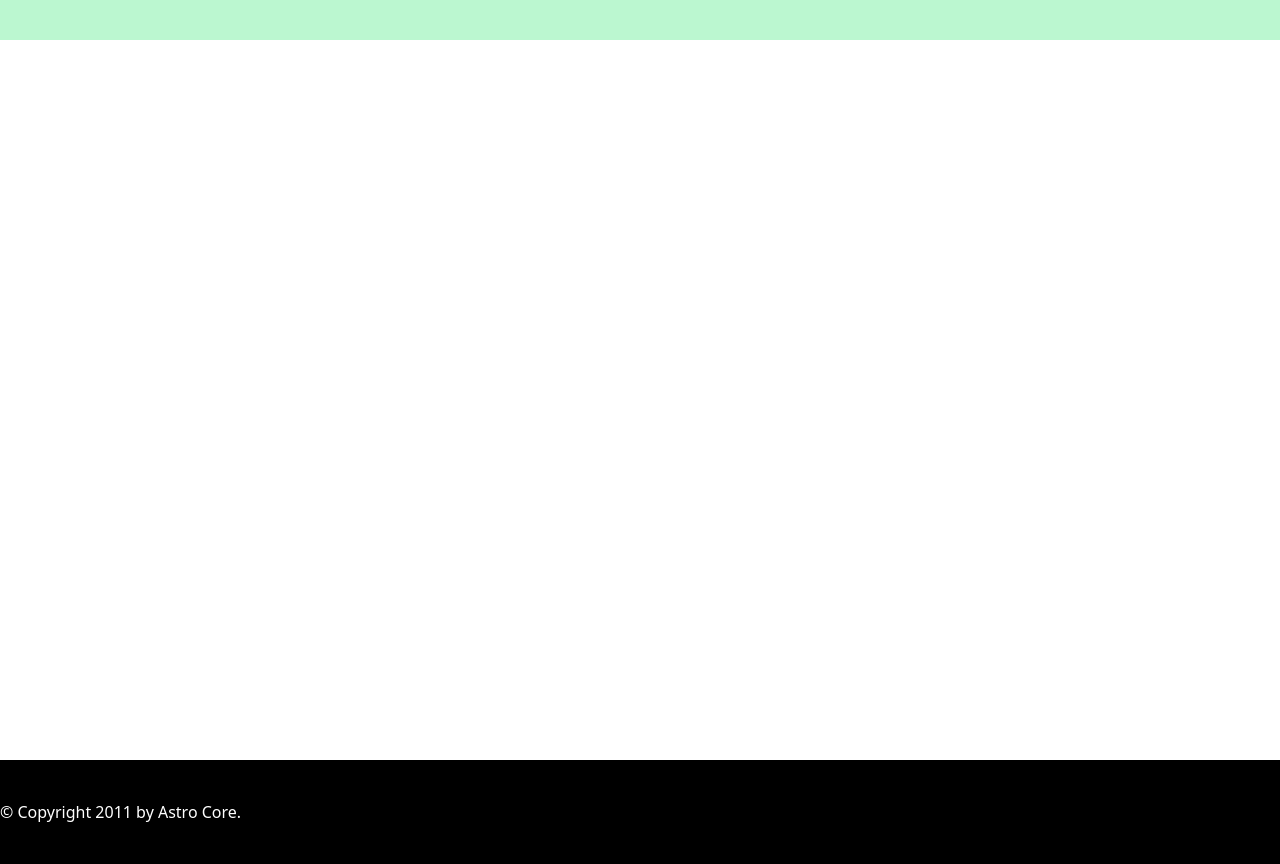
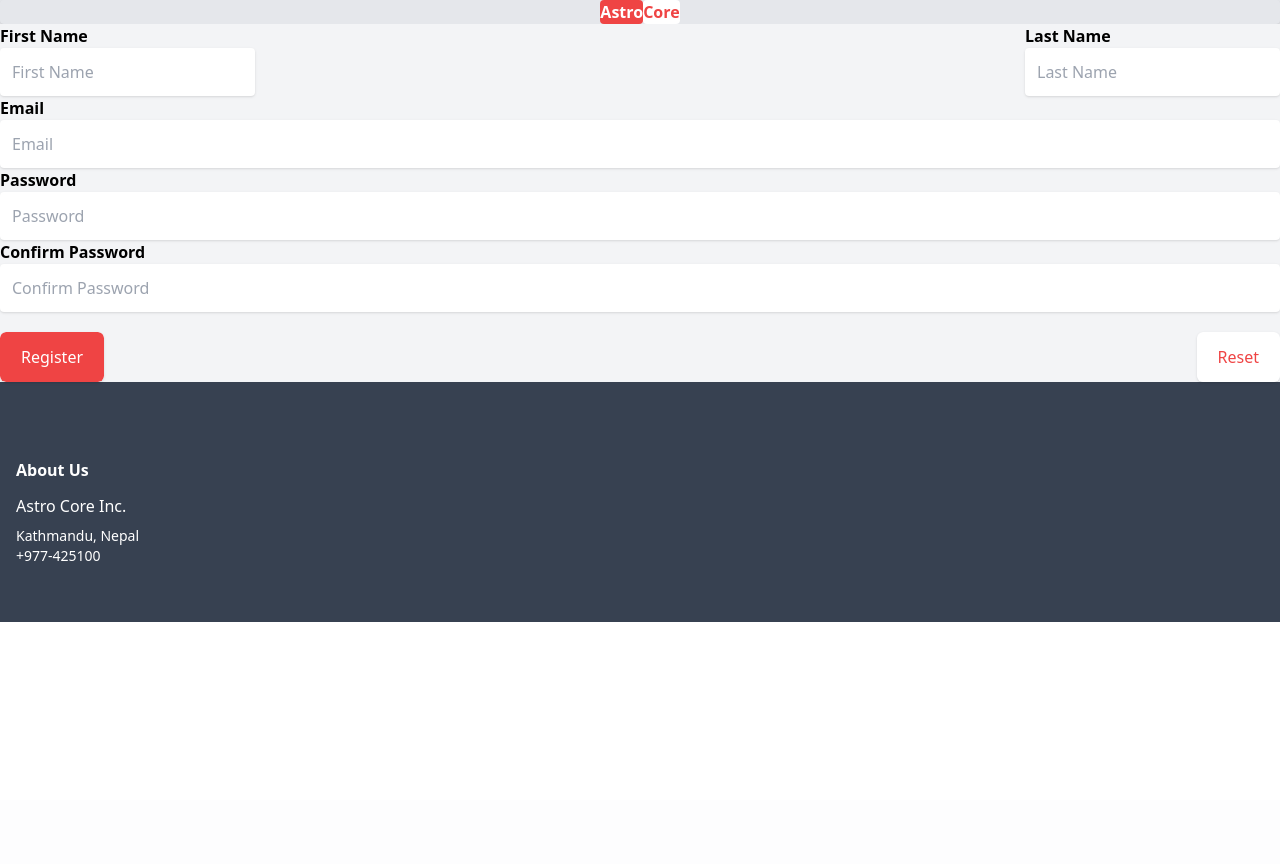
Before and after one commit to aashan10/astro-core, a PHP site: template resources/views/pages/auth/register.html.twig in a window 1280 px wide. After the commit the page ends 622 px from the top, so only its background shows below. Run offline with PHP 8.4, Linux system fonts and the light colour scheme; the template is opened without the code that fills it, so the values that code supplies are empty; style sheets or scripts are compiled from the project's sources; some libraries are stand-ins or nearby versions.

Commit message:
Updated layout and partial twig components

```diff
--- a/resources/views/layouts/app.html.twig
+++ b/resources/views/layouts/app.html.twig
@@ -11,12 +11,16 @@
 {% include 'partials/header.html.twig' %}
 
 
-{% include 'partials/content.html.twig' %}
-
+<div class="bg-gray-200">
+    {% block content %}
+    {% endblock %}
+</div>
 
 {% include 'partials/footer.html.twig' %}
 
 {% block scripts %}
+    <script defer src="/js/manifest.js"></script>
+    <script defer src="/js/react.min.js"></script>
     <script defer src="/js/index.js"></script>
 {% endblock %}
 </body>
--- a/resources/views/partials/content.html.twig
+++ b/resources/views/partials/content.html.twig
@@ -1,3 +1,7 @@
 <div class="min-h-[90vh]">
-    <div id="content">{% block content %}{% endblock %}</div>
+    <div id="content">
+        {% block content %}
+        Hello
+        {% endblock %}
+    </div>
 </div>
--- a/resources/views/partials/footer.html.twig
+++ b/resources/views/partials/footer.html.twig
@@ -1,8 +1,19 @@
-<div class="w-full bg-black py-10">
-    <div id="footer" class="text-white w-full max-w-[1280px]">
+<div class="w-full min-h-[30vh] bg-gray-700 py-10">
+    <div id="footer" class="text-white w-full mx-auto max-w-[1280px] px-4">
+        <div id="newsletter" class="flex justify-between mt-5 flex-col lg:flex-row">
 
-        {% block footer %}
-            &copy; Copyright 2011 by <a href="#">Astro Core</a>.
-        {% endblock %}
+        </div>
+        <div class="flex flex-row mt-4">
+            <div class="flex flex-col">
+                <a href="#" class="font-semibold mb-3">About Us</a>
+                <ul>
+                    <li class="mb-2">Astro Core Inc.</li>
+                    <li class="text-sm font-light">Kathmandu, Nepal</li>
+                    <li class="text-sm font-light">+977-425100</li>
+                </ul>
+            </div>
+            <div class="flex flex-1"></div>
+            <div class="flex flex-1"></div>
+        </div>
     </div>
 </div>
--- a/resources/views/partials/header.html.twig
+++ b/resources/views/partials/header.html.twig
@@ -1,5 +1 @@
-<div class="w-full bg-green-200">
-    <div id="navigation" class="w-full max-w-[1280px] mx-auto py-5">
-        <!-- This will render Navigation react component -->
-    </div>
-</div>
+<nav id="navigation"></nav>
```
